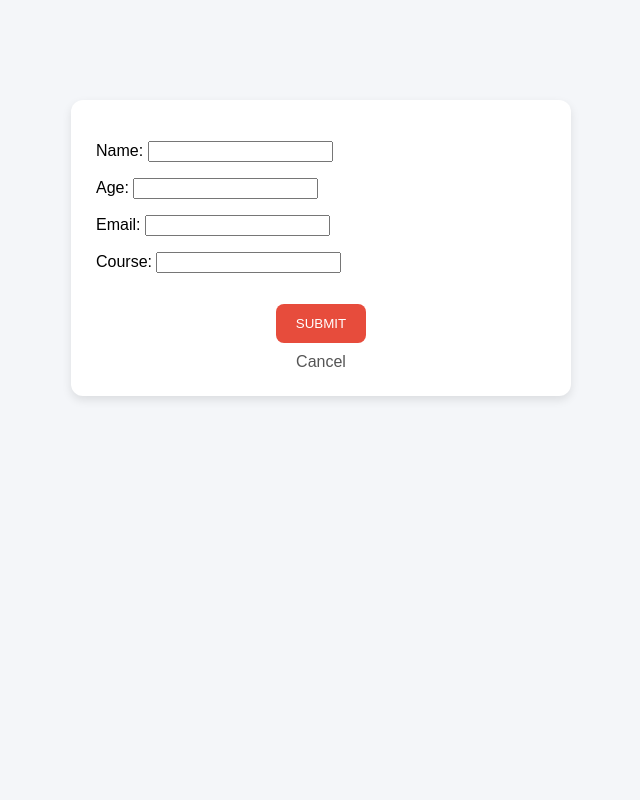
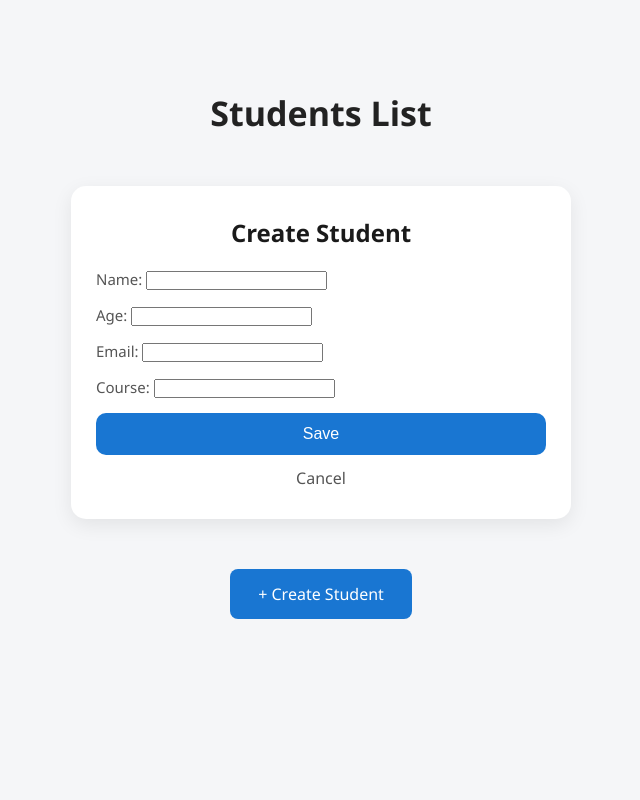
Before and after one commit to Davronbekn202/djangoTEST, a Django app: page /create/ in a window 1280 px wide. Shown: the whole page, without its empty margins (319-959 px from the left). Run offline with Django 5.2, Linux system fonts and the light colour scheme.

Commit message:
jinja, ORM

```diff
--- a/school_project/settings.py
+++ b/school_project/settings.py
@@ -1,4 +1,4 @@
-
+import os
 from pathlib import Path
 
 # Build paths inside the project like this: BASE_DIR / 'subdir'.
@@ -117,3 +117,5 @@ USE_TZ = True
 # https://docs.djangoproject.com/en/6.0/howto/static-files/
 
 STATIC_URL = 'static/'
+MEDIA_URL = '/media/'
+MEDIA_ROOT = os.path.join(BASE_DIR,'media')
--- a/students/forms.py
+++ b/students/forms.py
@@ -4,9 +4,16 @@ from .models import StudentModel
 class BaseForm(forms.ModelForm):
     class Meta:
         model = StudentModel
-        fields = [
-            'name',
-            'age',
-            'email',
-            'course'
-        ]
+        fields = ['name', 'age', 'email', 'course']
+
+    def clean_age(self):
+        age = self.cleaned_data.get('age')
+        if age < 18:
+            raise forms.ValidationError("you must be older than 18")
+        return age
+
+    def clean_name(self):
+        name = self.cleaned_data.get('name')
+        if any(char.isdigit() for char in name):
+            raise forms.ValidationError("name can't be number")
+        return name
--- a/students/urls.py
+++ b/students/urls.py
@@ -1,10 +1,12 @@
+from django.conf import settings
+from django.conf.urls.static import static
 from django.urls import path
 from . import views
 
 urlpatterns = [
-    path('',views.read, name='home-page'),
-    path('create/',views.create,name='create'),
-    path('update/<int:pk>/',views.update,name='update'),
-    path('delete/<int:pk>/',views.delete,name='delete'),
+    path('', views.read, name='home-page'),
+    path('create/', views.create, name='create'),
+    path('update/<int:pk>/', views.update, name='update'),
+    path('delete/<int:pk>/', views.delete, name='delete'),
 
-]
+] + static(settings.MEDIA_URL,document_root=settings.MEDIA_ROOT)
--- a/students/views.py
+++ b/students/views.py
@@ -1,13 +1,17 @@
-from django.shortcuts import render,redirect,get_object_or_404
+from django.db.models import Q
+from django.shortcuts import render, redirect, get_object_or_404
 from .models import StudentModel
 from .forms import BaseForm
+
+
 # Create your views here.
 
 
 def read(request):
-    info = StudentModel.objects.filter(age__gt=20, course='python',name__icontains='ali')
+    info = StudentModel.objects.all()
+    info1 = StudentModel.objects.filter(age__gt=20, course='python', name__icontains='ali')
     last_5_students = StudentModel.objects.order_by('-created_at')[:5]
-    return render(request,'home.html',{'form':info})
+    return render(request, 'home.html', {'students': info})
 
 
 def create(request):
@@ -18,19 +22,22 @@ def create(request):
             return redirect('home-page')
     else:
         form = BaseForm()
-    return render(request,'create/create_info.html',{'form': form})
+    return render(request, 'create/create_info.html', {'form': form})
 
-def update(request,pk):
-    check = get_object_or_404(StudentModel,pk=pk)
+
+def update(request, pk):
+    check = get_object_or_404(StudentModel, pk=pk)
     if request.method == 'POST':
-        form = BaseForm(request.POST,instance=check)
+        form = BaseForm(request.POST, instance=check)
         if form.is_valid():
             form.save()
             return redirect('home-page')
     else:
         form = BaseForm(instance=check)
-    return render(request,'create/create_info.html',{'form': form})
-def delete(request,pk):
-    check = get_object_or_404(StudentModel,pk=pk)
+    return render(request, 'create/create_info.html', {'form': form})
+
+
+def delete(request, pk):
+    check = get_object_or_404(StudentModel, pk=pk)
     check.delete()
     return redirect('home-page')
--- a/templates/create/create_info.html
+++ b/templates/create/create_info.html
@@ -1,75 +1,90 @@
-<!DOCTYPE html>
-<html lang="en">
-<head>
-    <meta charset="UTF-8">
-    <title>Delete</title>
-
+{% extends 'home.html' %}
+{% block content %}
 <style>
-        body {
-            font-family: Arial, sans-serif;
-            background: #f4f6f9;
-            margin: 0;
-            padding: 20px;
-        }
-
     .container {
         max-width: 500px;
-            margin: 80px auto;
+        margin: 50px auto;
     }
 
     .card {
         background: #fff;
-            padding: 25px;
-            border-radius: 12px;
-            box-shadow: 0 4px 10px rgba(0,0,0,0.1);
+        padding: 30px 25px;
+        border-radius: 15px;
+        box-shadow: 0 6px 20px rgba(0,0,0,0.08);
         text-align: center;
+        transition: transform 0.3s, box-shadow 0.3s;
     }
 
-        form p {
-            text-align: left;
+    .card:hover {
+        transform: translateY(-3px);
+        box-shadow: 0 10px 25px rgba(0,0,0,0.12);
     }
 
-        button {
-            padding: 12px 20px;
-            background: #e74c3c;
-            color: white;
-            border: none;
-            border-radius: 8px;
-            cursor: pointer;
-            transition: 0.3s;
-            margin-top: 15px;
+    .card h2 {
+        margin-bottom: 20px;
+        color: #1a1a1a;
+        font-size: 24px;
     }
 
-        button:hover {
-            background: #c0392b;
+    .card form p {
+        text-align: left;
+        margin-bottom: 15px;
     }
 
-        .cancel {
+    .card button {
+        width: 100%;
+        padding: 12px;
+        background: #1976d2;
+        color: #fff;
+        border: none;
+        border-radius: 10px;
+        font-size: 16px;
+        cursor: pointer;
+        transition: all 0.3s ease;
+    }
+
+    .card button:hover {
+        background: #1565c0;
+        transform: translateY(-2px);
+    }
+
+    .card .cancel {
         display: inline-block;
-            margin-top: 10px;
+        margin-top: 12px;
         text-decoration: none;
         color: #555;
+        transition: color 0.3s ease;
     }
 
-        .cancel:hover {
+    .card .cancel:hover {
         color: #000;
+    }
+
+    @media (max-width: 600px) {
+        .card {
+            padding: 20px 15px;
+        }
+
+        .card h2 {
+            font-size: 22px;
+        }
+
+        .card button {
+            font-size: 15px;
+        }
     }
 </style>
 
-</head>
-<body>
-
 <div class="container">
     <div class="card">
-        <form method="post">
+        <h2>{{ form.instance.pk|yesno:"Update Student,Create Student" }}</h2>
+        <form method="post" enctype="multipart/form-data">
             {% csrf_token %}
             {{ form.as_p }}
-            <button type="submit">SUBMIT</button>
+            <button type="submit">Save</button>
         </form>
-
         <a href="{% url 'home-page' %}" class="cancel">Cancel</a>
     </div>
 </div>
 
-</body>
-</html>
+{% endblock %}
--- a/templates/home.html
+++ b/templates/home.html
@@ -150,14 +150,19 @@
 
 <div class="container">
     <h1 class="title">Students List</h1>
+    <div>
+        {% block content%}
+        {% endblock %}
+    </div>
 
-    {% for i in form %}
+
+    {% for i in students %}
     <div class="card">
         <h3>{{ i.name }}</h3>
         <p><strong>Age:</strong> {{ i.age }}</p>
         <p><strong>Email:</strong> {{ i.email }}</p>
         <p><strong>Course:</strong> {{ i.course }}</p>
-            <p class="created">Created: {{ i.created_at|date:"d M Y, H:i" }}</p>
+        <p class="created">Created: {{ i.created_at }}</p>
 
         <div class="actions">
             <a href="{% url 'update' i.pk %}" class="btn-update">✏️ Update</a>
@@ -170,6 +175,5 @@
         <a href="{% url 'create' %}">+ Create Student</a>
     </div>
 </div>
-
 </body>
 </html>
```
Lines whose indentation alone changed are shown as unchanged.
